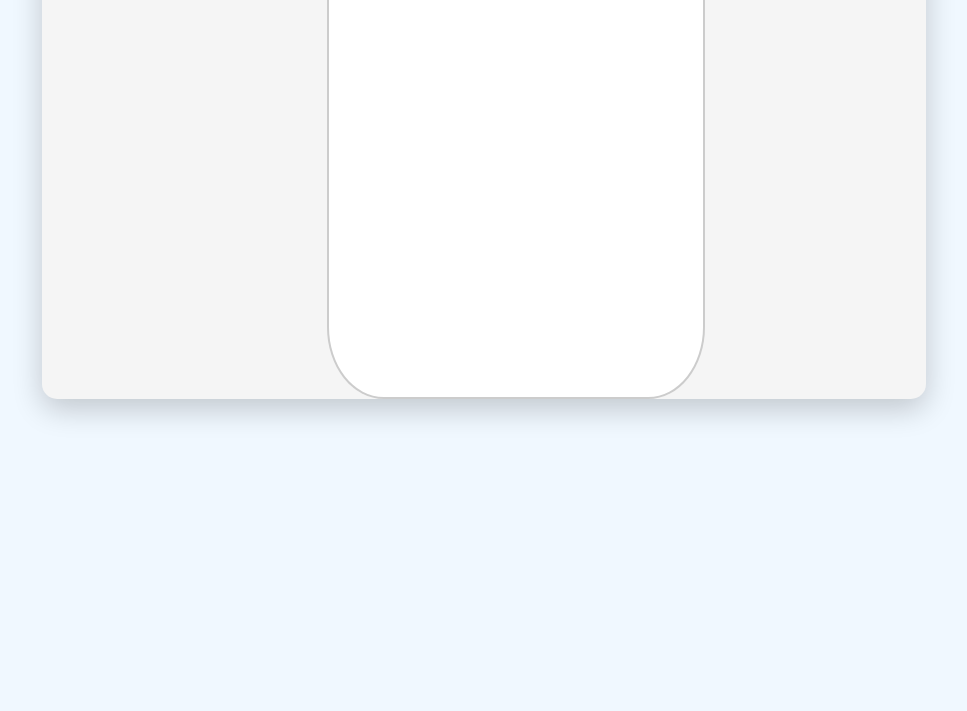
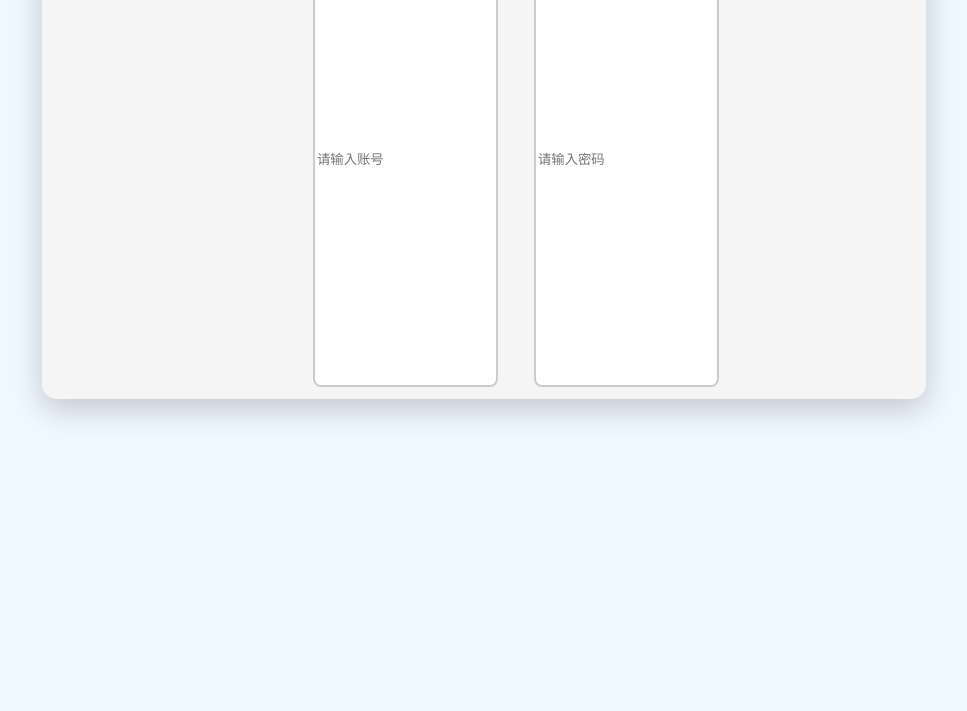
Before and after one commit to mengruxia/mengruxia.github.io, a plain HTML site: page index.html in a window 1280 px wide. Shown: the part 89-800 px from the top of the page, without its empty margins (156-1123 px from the left). Drawn offline with Linux system fonts and the light colour scheme.

Commit message:
Add files via upload

```diff
--- a/index.css
+++ b/index.css
@@ -18,8 +18,15 @@ body{
     padding: auto;
 }
 
-.input{
+.input-group{
+    display: flex;
+}
+
+.input-group input{
+    display: block;
+    margin-bottom: 12px;
+    margin: 12px 18px;
     background-color: white;
-    border-radius: 15%;
+    border-radius: 8px;
     border: 2px solid rgba(0, 0, 0, 0.2);
 }
--- a/index.html
+++ b/index.html
@@ -10,7 +10,7 @@
      <div class="form">
         <h1>登录</h1>
 
-        <div class="input">
+        <div class="input-group">
             <input type="text" placeholder="请输入账号">
             <input type="password" placeholder="请输入密码">
         </div>
```
